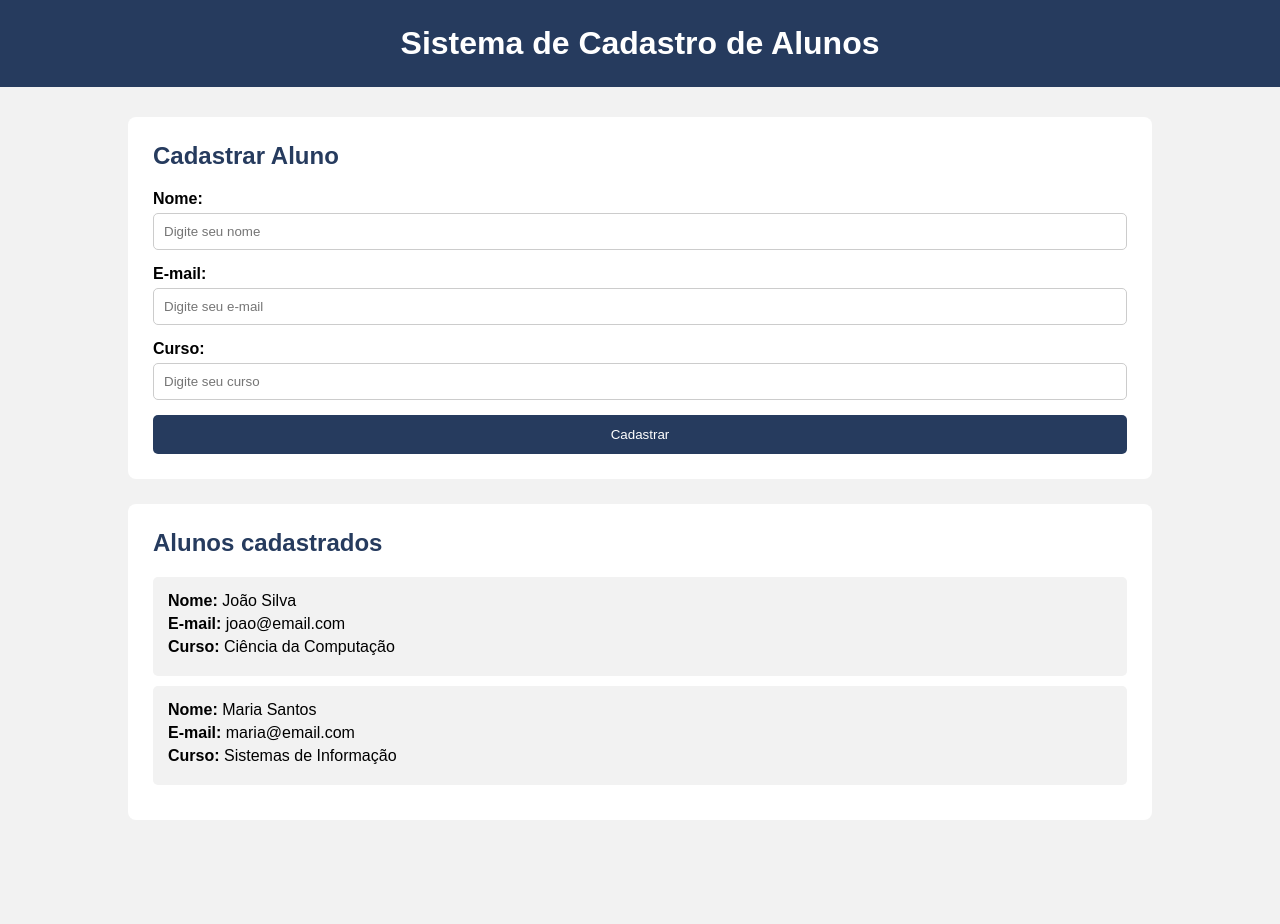
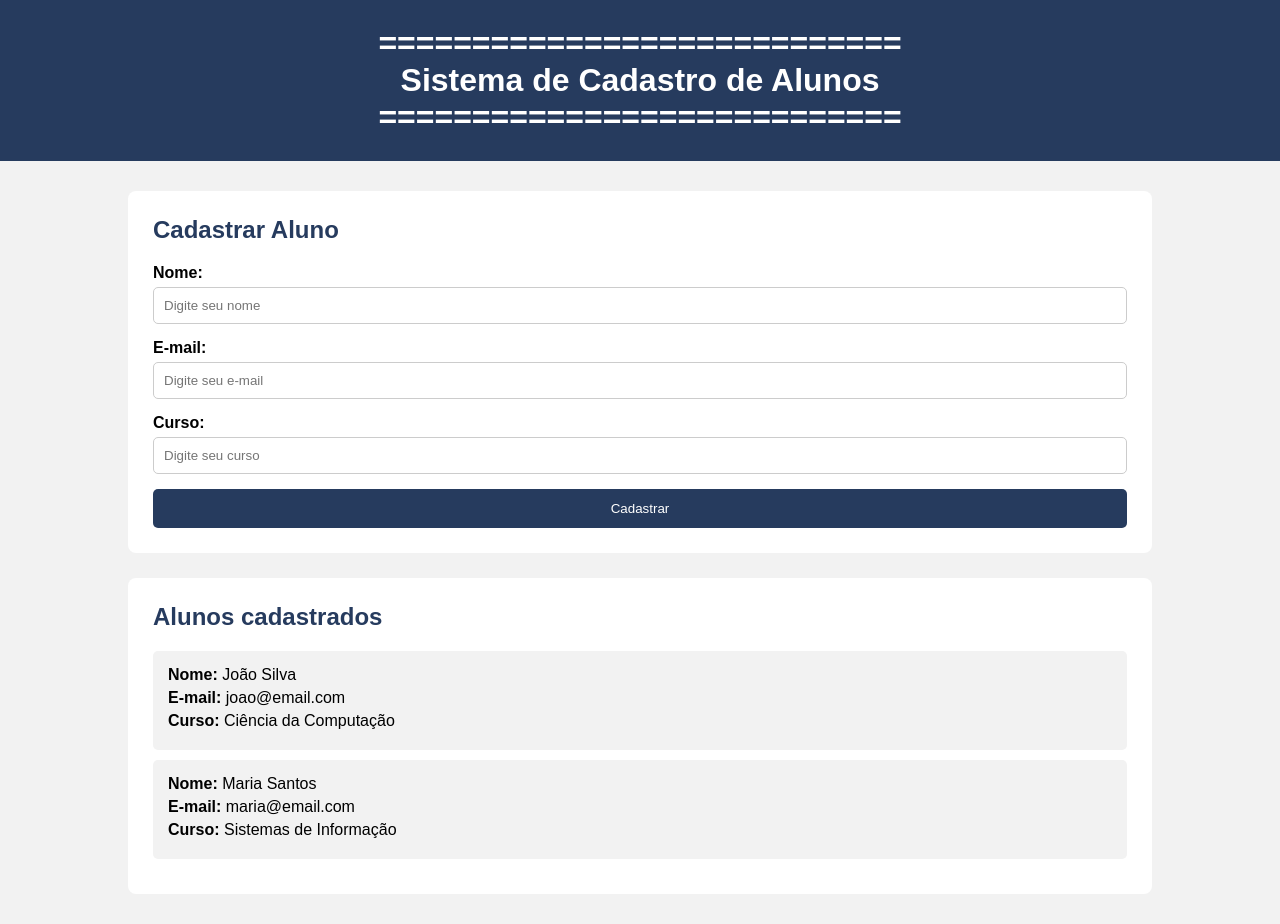
Before and after one commit to HilarioMarques/SiteSimples, a plain HTML site: page index.html in a window 1280 px wide. Before the commit the page ends 850 px from the top, so only its background shows below. Drawn offline with Linux system fonts and the light colour scheme.

Commit message:
Alterando o index

```diff
--- a/index.html
+++ b/index.html
@@ -10,7 +10,9 @@
 <body>
 
     <header>
+        <h1>============================</h1>
         <h1>Sistema de Cadastro de Alunos</h1>
+        <h1>============================</h1>
     </header>
 
     <main>
```
